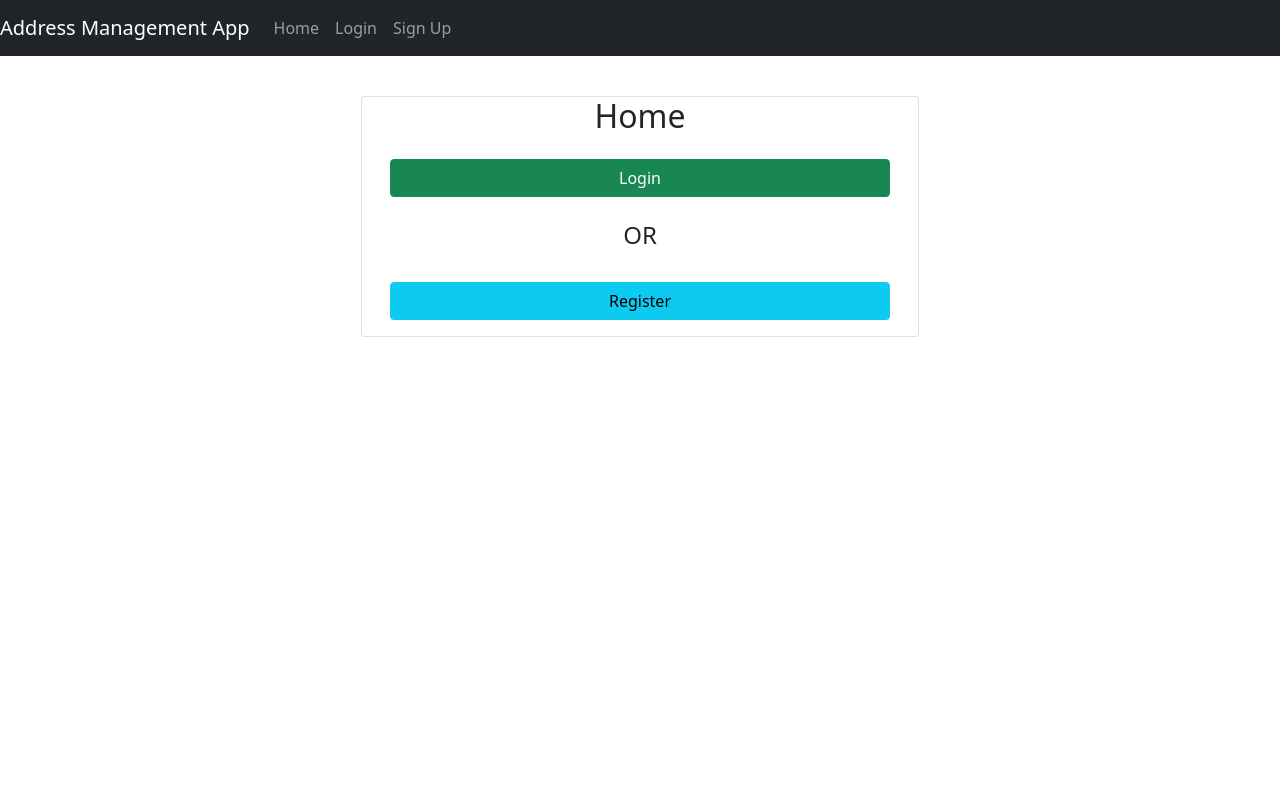
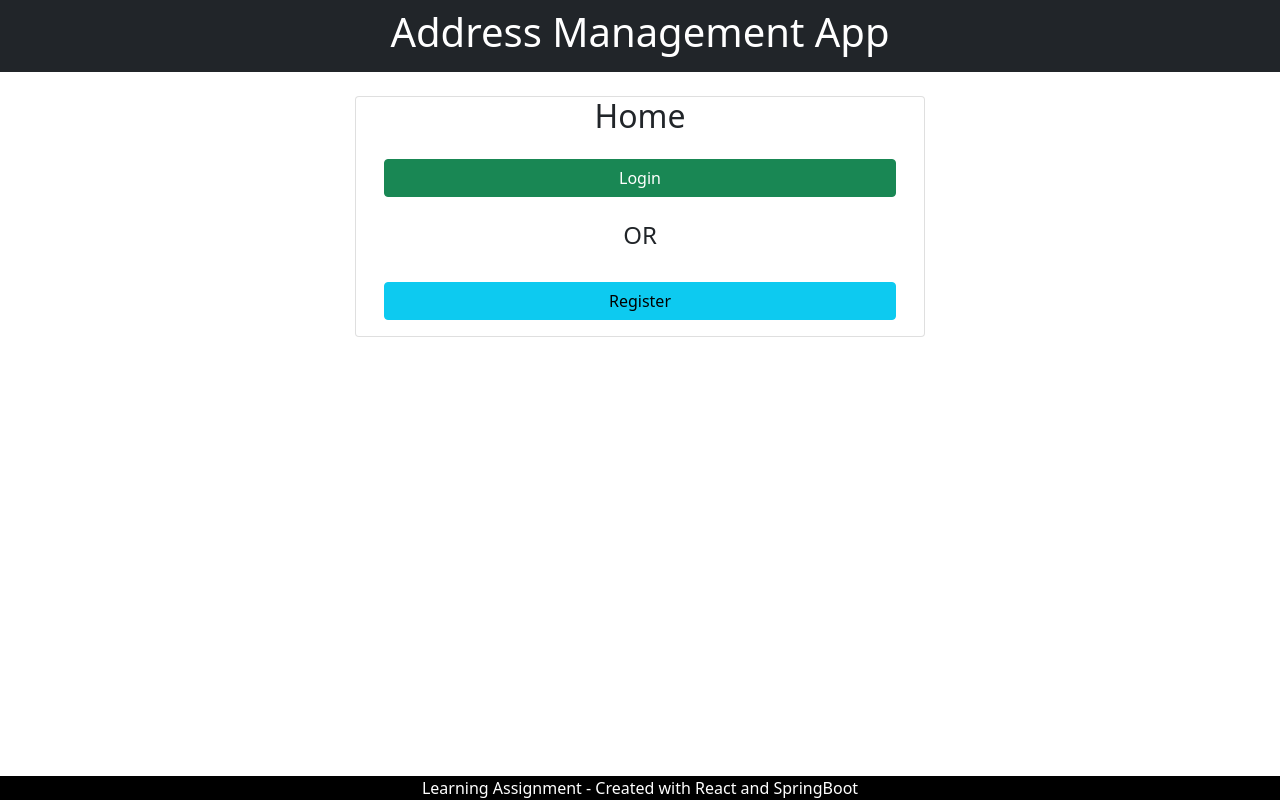
Before and after one commit to gauravcx3/Address-Management-App, a React (Create React App) app in the folder react-frontend/: page / in a window 1280 px wide. Built offline with nearby package versions, Linux system fonts and the light colour scheme.

Commit message:
Updated and Cleaned Login Page. Adder Header and Footer Component.
Updated and Cleaned Login Page. Adder Header and Footer Component.

```diff
--- a/react-frontend/src/App.js
+++ b/react-frontend/src/App.js
@@ -44,68 +44,70 @@ const App = () => {
         setCurrentUser(undefined);
     };
     return (
+        //   <div>
+        //     <nav className="navbar navbar-expand navbar-dark bg-dark">
+        //       <Link to={"/"} className="navbar-brand">
+        //         Address Management App
+        //       </Link>
+        //       <div className="navbar-nav mr-auto">
+        //         <li className="nav-item">
+        //           <Link to={"/home"} className="nav-link">
+        //             Home
+        //           </Link>
+        //         </li>
+        //         {showModeratorBoard && (
+        //           <li className="nav-item">
+        //             <Link to={"/mod"} className="nav-link">
+        //               Moderator Board
+        //             </Link>
+        //           </li>
+        //         )}
+        //         {showAdminBoard && (
+        //           <li className="nav-item">
+        //             <Link to={"/admin"} className="nav-link">
+        //               Admin Board
+        //             </Link>
+        //           </li>
+        //         )}
+        //         {currentUser && (
+        //           <li className="nav-item">
+        //             <Link to={"/user"} className="nav-link">
+        //               User
+        //             </Link>
+        //           </li>
+        //         )}
+        //       </div>
+        //       {currentUser ? (
+        //         <div className="navbar-nav ml-auto">
+        //           <li className="nav-item">
+        //             <Link to={"/profile"} className="nav-link">
+        //               {currentUser.username}
+        //             </Link>
+        //           </li>
+        //           <li className="nav-item">
+        //             <a href="/login" className="nav-link" onClick={logOut}>
+        //               LogOut
+        //             </a>
+        //           </li>
+        //         </div>
+        //       ) : (
+        //         <div className="navbar-nav ml-auto">
+        //           <li className="nav-item">
+        //             <Link to={"/login"} className="nav-link">
+        //               Login
+        //             </Link>
+        //           </li>
+        //           <li className="nav-item">
+        //             <Link to={"/register"} className="nav-link">
+        //               Sign Up
+        //             </Link>
+        //           </li>
+        //         </div>
+        //       )}
+        //     </nav>
+
         <div>
-        <nav className="navbar navbar-expand navbar-dark bg-dark">
-          <Link to={"/"} className="navbar-brand">
-            Address Management App
-          </Link>
-          <div className="navbar-nav mr-auto">
-            <li className="nav-item">
-              <Link to={"/home"} className="nav-link">
-                Home
-              </Link>
-            </li>
-            {showModeratorBoard && (
-              <li className="nav-item">
-                <Link to={"/mod"} className="nav-link">
-                  Moderator Board
-                </Link>
-              </li>
-            )}
-            {showAdminBoard && (
-              <li className="nav-item">
-                <Link to={"/admin"} className="nav-link">
-                  Admin Board
-                </Link>
-              </li>
-            )}
-            {currentUser && (
-              <li className="nav-item">
-                <Link to={"/user"} className="nav-link">
-                  User
-                </Link>
-              </li>
-            )}
-          </div>
-          {currentUser ? (
-            <div className="navbar-nav ml-auto">
-              <li className="nav-item">
-                <Link to={"/profile"} className="nav-link">
-                  {currentUser.username}
-                </Link>
-              </li>
-              <li className="nav-item">
-                <a href="/login" className="nav-link" onClick={logOut}>
-                  LogOut
-                </a>
-              </li>
-            </div>
-          ) : (
-            <div className="navbar-nav ml-auto">
-              <li className="nav-item">
-                <Link to={"/login"} className="nav-link">
-                  Login
-                </Link>
-              </li>
-              <li className="nav-item">
-                <Link to={"/register"} className="nav-link">
-                  Sign Up
-                </Link>
-              </li>
-            </div>
-          )}
-        </nav>
-        <div className="container mt-3">
+            <HeaderComponent />
             <Routes>
                 <Route path={"/"} element={<Home />} />
                 <Route path={"/home"} element={<Home />} />
@@ -117,11 +119,12 @@ const App = () => {
                 <Route path="/admin" element={<BoardAdmin />} />
                 <Route path="/addresses" element={<ListAddressComponent />} />
                 <Route path="/add-address" element={<AddAddressComponent />} />
-//          <Route path="/edit-address/:id" element={<AddAddressComponent />} />
+                <Route path="/edit-address/:id" element={<AddAddressComponent />} />
             </Routes>
+            <FooterComponent />
         </div>
-        {/* <AuthVerify logOut={logOut}/> */}
-      </div>
+        // {/* <AuthVerify logOut={logOut}/> */}
+        //       </div>
     );
 };
 export default App;
--- a/react-frontend/src/components/HeaderComponent.js
+++ b/react-frontend/src/components/HeaderComponent.js
@@ -1,12 +1,15 @@
 import React from 'react'
+import { useNavigate, Link, useParams } from 'react-router-dom'
 
 export const HeaderComponent = () => {
     return (
         <div>
             <header>
                 <nav className="navbar navbar-expand-md navbar-dark bg-dark">
-                    <div className='header'>
-                        <h1>Address Management App</h1>
+                    <div className='header text-decoration-none'>
+                        <Link to={"/"} className='header text-decoration-none'>
+                            <h1>Address Management App</h1>
+                        </Link>
                     </div>
                 </nav>
             </header>
--- a/react-frontend/src/components/Login.js
+++ b/react-frontend/src/components/Login.js
@@ -1,5 +1,5 @@
 import React, { useState, useRef } from "react";
-import { useNavigate } from "react-router-dom";
+import { useNavigate, Link } from "react-router-dom";
 import Form from "react-validation/build/form";
 import Input from "react-validation/build/input";
 import CheckButton from "react-validation/build/button";
@@ -37,7 +37,7 @@ const Login = () => {
         if (checkBtn.current.context._errors.length === 0) {
             AuthService.login(username, password).then(
                 () => {
-          navigate("/profile");
+                    navigate("/addresses");
                     window.location.reload();
                 },
                 (error) => {
@@ -56,13 +56,19 @@ const Login = () => {
         }
     };
     return (
-    <div className="col-md-12">
-      <div className="card card-container">
+        <div>
+            <br />
+            <div className='container'>
+                <div className='row'>
+                    <div className='card col-md-6 offset-md-3 offset-md-3'>
+                        <h2 className='text-center'> Login </h2>
+                        <div className='card-body'>
                         <Form onSubmit={handleLogin} ref={form}>
-          <div className="form-group">
-            <label htmlFor="username">Username</label>
+                            <div className="form-group mb-2">
+                                <label htmlFor="username" className='form-label'>Username</label>
                                 <Input
                                     type="text"
+                                    placeholder='Enter Username'
                                     className="form-control"
                                     name="username"
                                     value={username}
@@ -71,9 +77,10 @@ const Login = () => {
                                 />
                             </div>
                             <div className="form-group">
-            <label htmlFor="password">Password</label>
+                                <label htmlFor="password" className='form-label'>Password</label>
                                 <Input
                                     type="password"
+                                    placeholder='Enter Password'
                                     className="form-control"
                                     name="password"
                                     value={password}
@@ -81,16 +88,18 @@ const Login = () => {
                                     validations={[required]}
                                 />
                             </div>
-          <div className="form-group">
-            <button className="btn btn-primary btn-block" disabled={loading}>
+                            <br />
+                            <div className="form-group mb-2">
+                                <button className="btn btn-success big-button" disabled={loading}>
                                     {loading && (
                                         <span className="spinner-border spinner-border-sm"></span>
                                     )}
                                     <span>Login</span>
                                 </button>
+                                <Link to="/home" className='btn btn-danger big-button'>Cancel</Link>
                             </div>
                             {message && (
-            <div className="form-group">
+                                <div className="form-group mb-2">
                                     <div className="alert alert-danger" role="alert">
                                         {message}
                                     </div>
@@ -100,6 +109,9 @@ const Login = () => {
                         </Form>
                         </div>
                     </div>
+                </div>
+            </div>
+        </div>
     );
 };
 export default Login;
--- a/react-frontend/src/components/Register.js
+++ b/react-frontend/src/components/Register.js
@@ -135,14 +135,14 @@ const Register = (props) => {
                 />
               </div>
               <br />
-              <div className="form-group">
+              <div className="form-group mb-2">
                 <button className="btn btn-success big-button">Save</button>
                 <Link to="/home" className='btn btn-danger big-button'>Cancel</Link>
               </div>
             </div>
           )}
           {message && (
-            <div className="form-group">
+            <div className="form-group mb-2">
               <div
                 className={
                   successful ? "alert alert-success" : "alert alert-danger"
```
Lines whose indentation alone changed are shown as unchanged.
